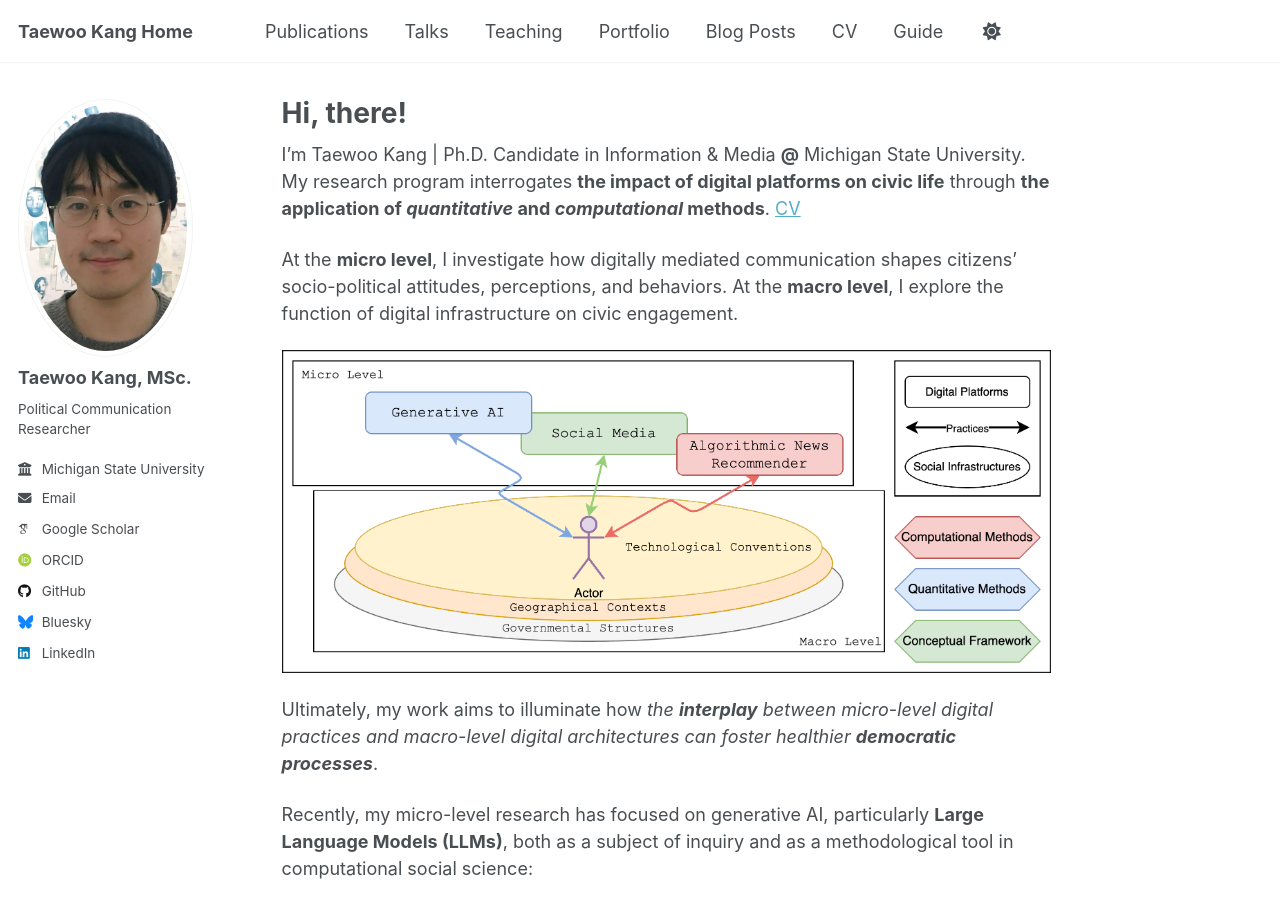
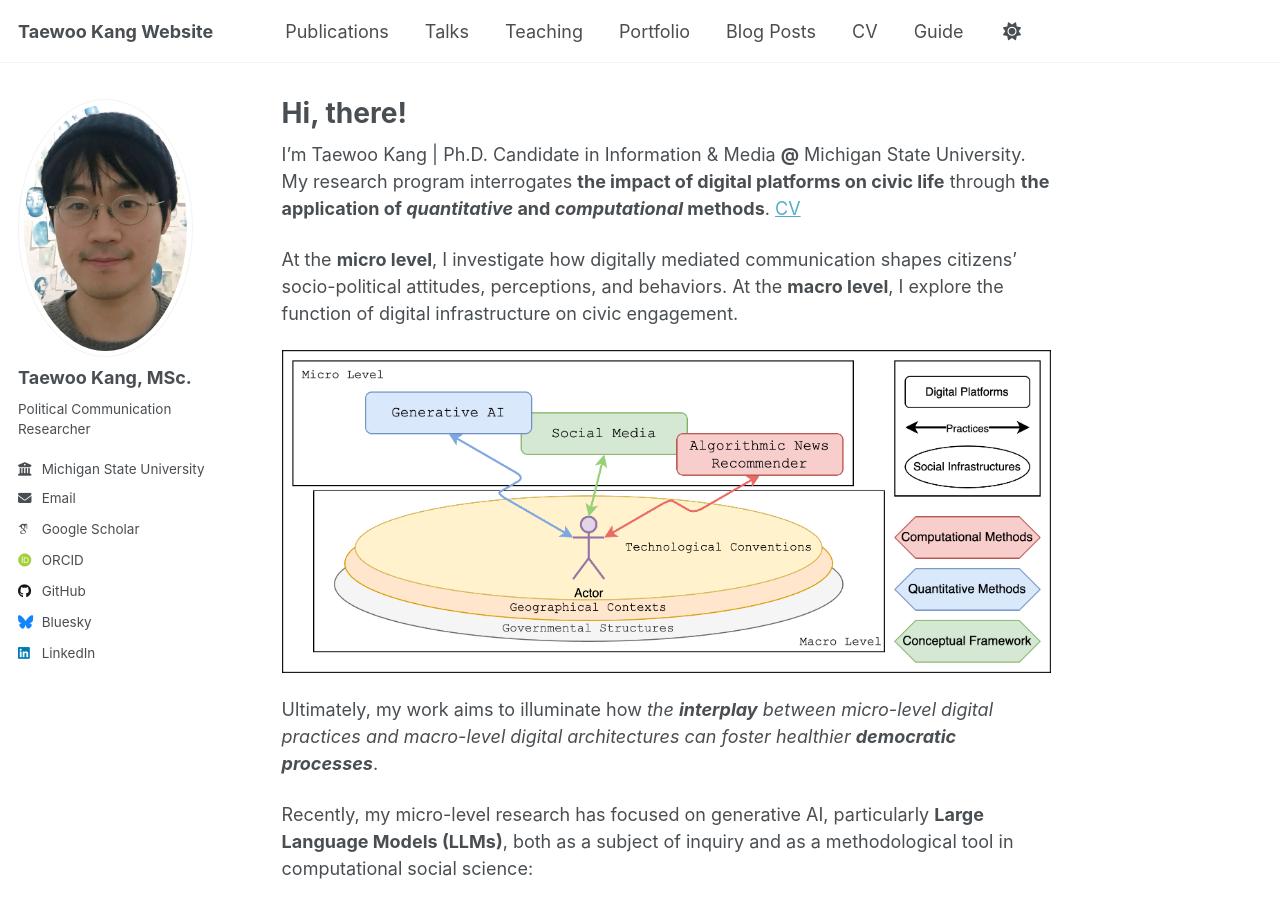
Before and after one commit to kteen2k/taewookang, a Jekyll site: the page built from _pages/about.md, in a window 1280 px wide and 900 px high. Built offline with Jekyll 4.4.1, drawn with Linux system fonts in a browser that asks for light colours; some web fonts are replaced; part of the change alters nothing that is shown.

Commit message:
_config.yml

```diff
--- a/_config.yml
+++ b/_config.yml
@@ -9,7 +9,7 @@
 # Basic Site Settings
 locale                   : "en-US"
 site_theme               : "default"
-title                    : "Taewoo Kang Home"
+title                    : "Taewoo Kang Website"
 title_separator          : "-"
 name                     : &name "Taewoo Kang"
 description              : &description "personal description"
@@ -245,15 +245,6 @@ defaults:
     values:
       layout: single
       author_profile: true
-  # _teaching
-  - scope:
-      path: ""
-      type: teaching
-    values:
-      layout: single
-      author_profile: true
-      share: true
-      comments: true
   # _publications
   - scope:
       path: ""
```
